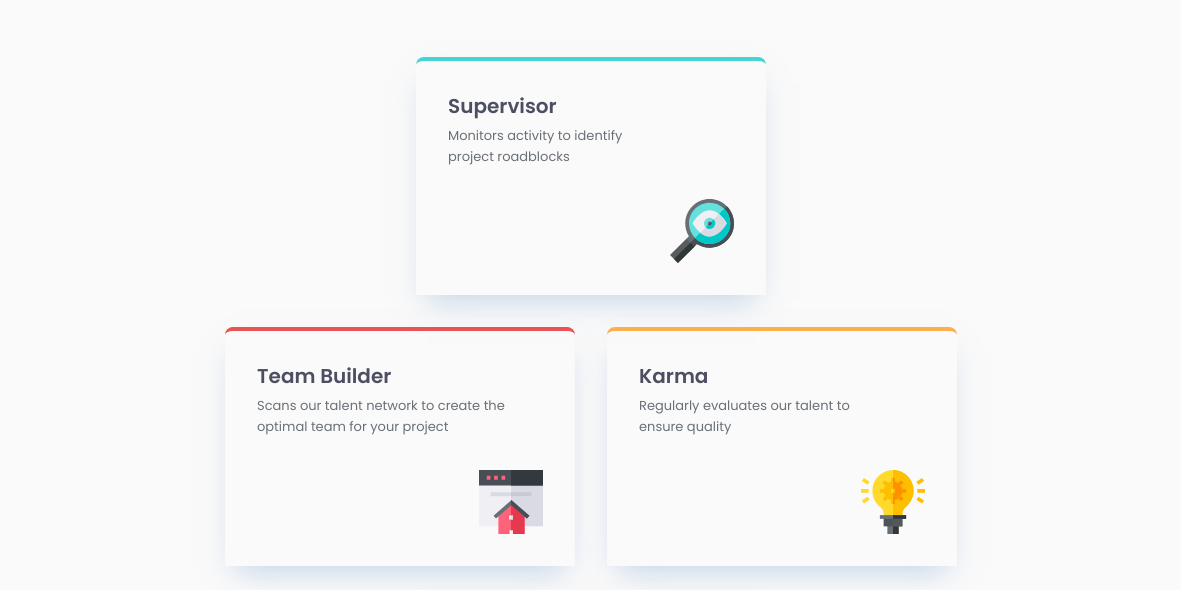
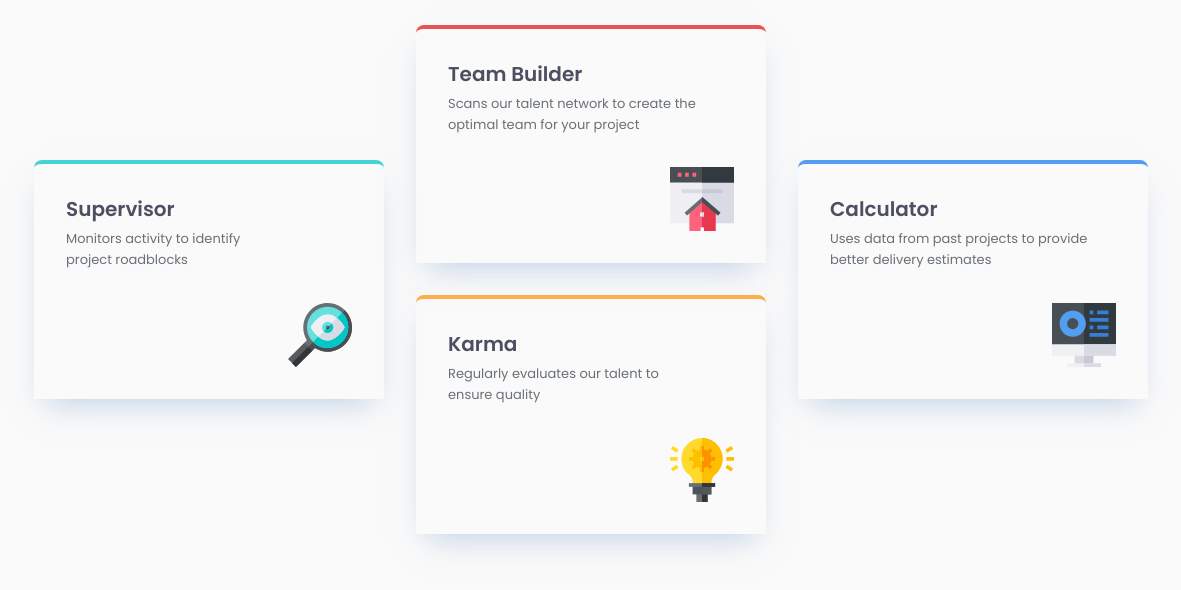
Before and after one commit to psegarel/fem-four-cards, a plain HTML site: page index.html in a window 1536 px wide. Shown: the part 194-784 px from the top of the page, without its empty margins (177-1358 px from the left). Drawn offline with Linux system fonts and the light colour scheme.

Commit message:
CSS grid

```diff
--- a/index.html
+++ b/index.html
@@ -27,7 +27,7 @@
         points to ensure that your project is successful
       </p>
     </div>
-    <div class="cards">
+    <div class="card-wrapper">
       <div class="content border-cyan">
         <div class="content-title">
           <div class="text-preset-3 color-grey-500">Supervisor</div>
@@ -68,7 +68,6 @@
         <img src="./images/icon-calculator.svg" alt="icon" />
       </div>
     </div>
-
     <footer class="text-preset-5">
       <p class="attribution">
         Challenge by
--- a/styles.css
+++ b/styles.css
@@ -118,7 +118,6 @@ body {
   height: 100%;
   gap: 3.75rem;
   background-color: #fafafa;
-  padding: 2rem 0; /* 32px to 2rem */
 }
 
 .title-wrapper {
@@ -130,14 +129,14 @@ body {
   gap: var(--spacing-200);
   text-align: center;
 }
-.cards {
+
+.card-wrapper {
   display: flex;
   flex-direction: column;
   align-items: center;
-  justify-content: center;
-  width: 314px;
   gap: var(--spacing-400);
 }
+
 .content-wrapper {
   display: flex;
   flex-direction: column;
@@ -171,19 +170,31 @@ body {
   .title-wrapper {
     width: 33.75rem; /* 540px */
   }
-  .cards {
-    width: 660px;
-  }
-  .content-wrapper {
-    flex-direction: row;
-  }
   .content {
     width: 350px;
   }
 }
-@media screen and (min-width: 1440px) {
-  .cards {
-    width: 1114px;
+
+@media screen and (min-width: 48rem) {
+  .content-wrapper {
+    flex-direction: row;
+  }
+  .card-wrapper {
+    gap: var(--spacing-400);
+    width: 19.75rem; /* 316px - mobile first */
+    width: 41.25rem; /* 660px */
+  }
+}
+
+@media screen and (min-width: 90rem) {
+  .content-wrapper {
+    flex-direction: column;
+  }
+  /* 1440px */
+  .card-wrapper {
+    display: grid;
+    grid-template-columns: repeat(3, 1fr);
+    width: 69.625rem; /* 1114px */
   }
 }
 
```
